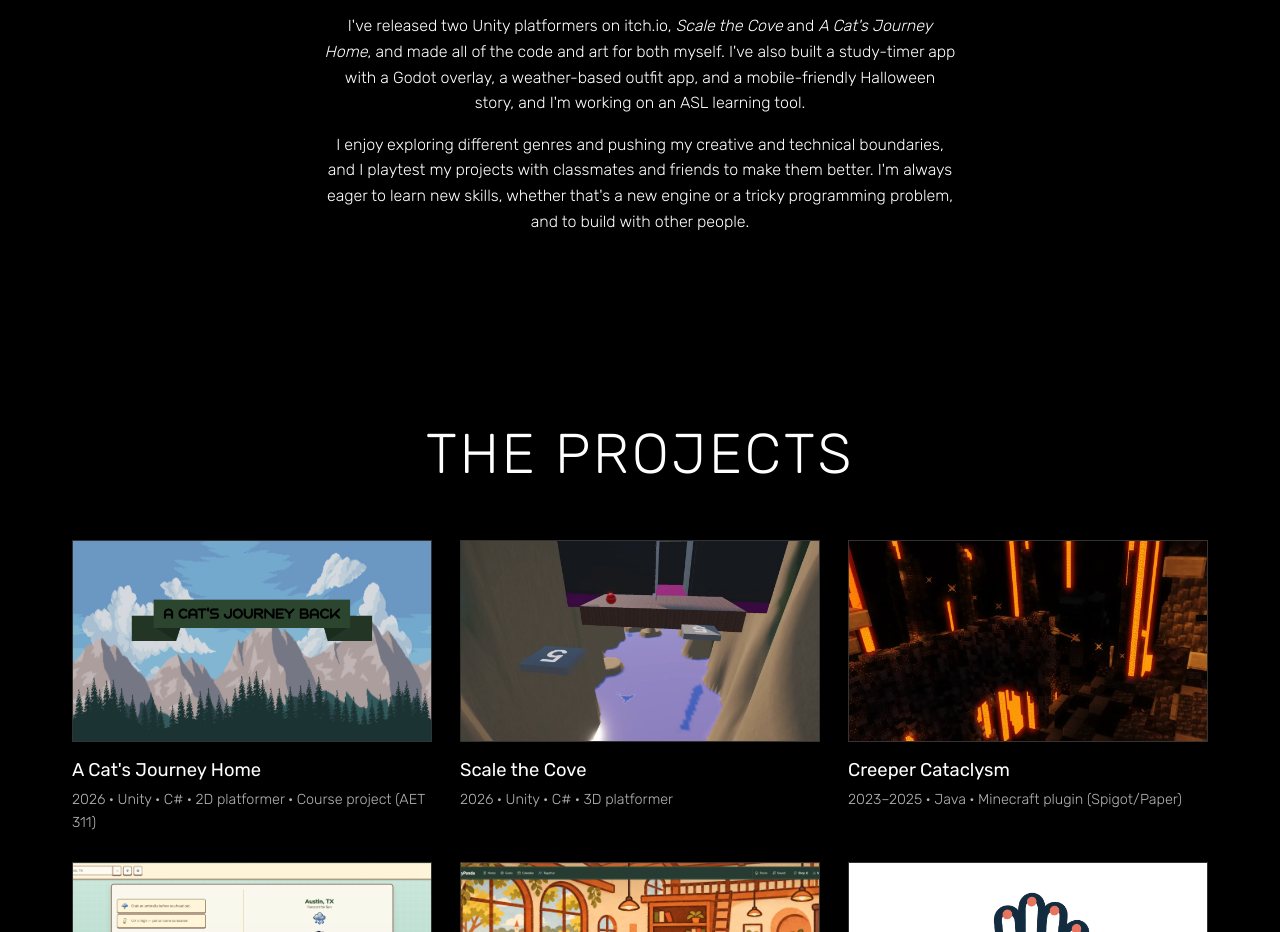
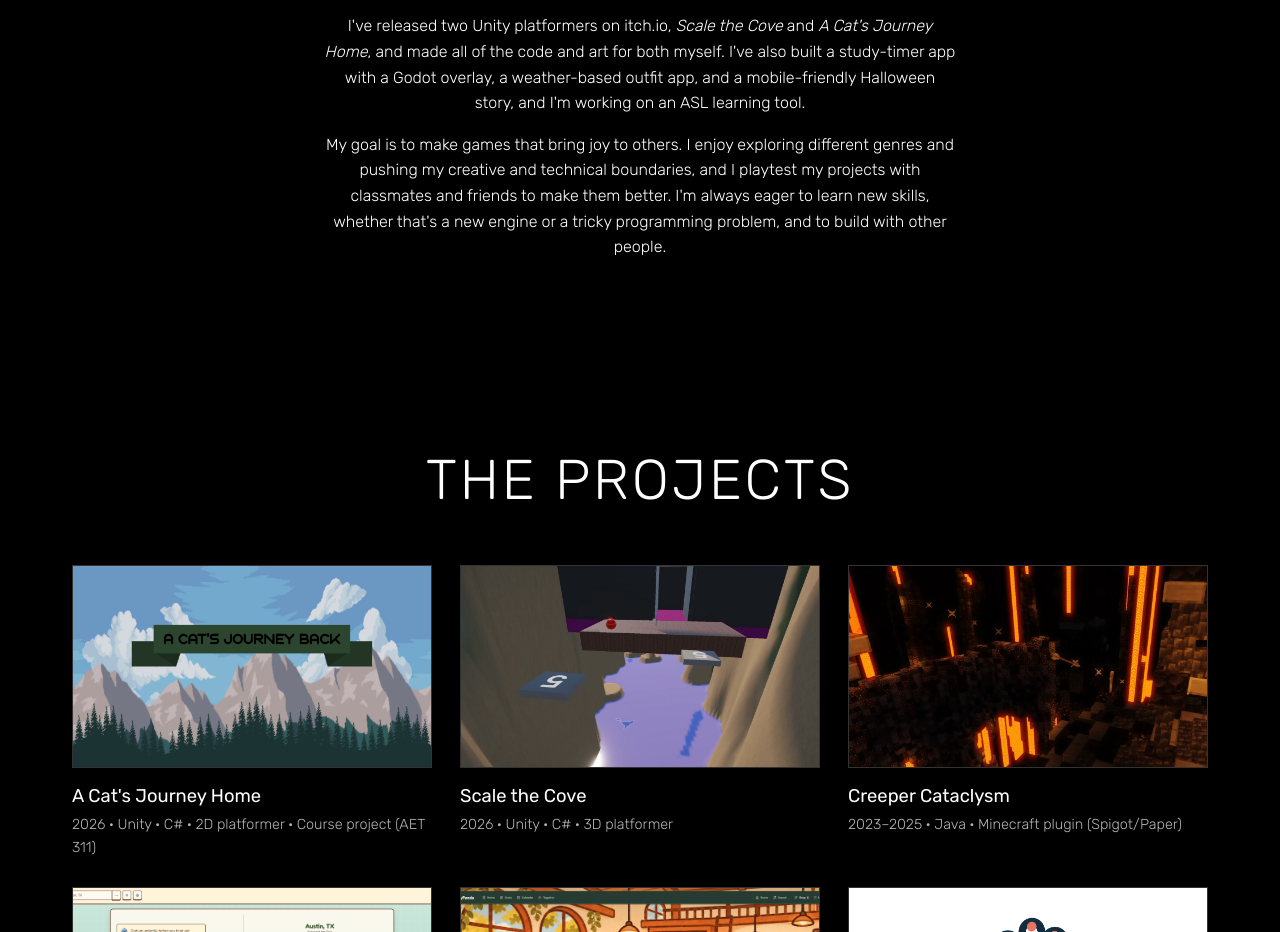
Before and after one commit to TristanTengGH2/tristantenggh2.github.io, a plain HTML site: page index.html in a window 1280 px wide. Shown: the part 1185-2117 px from the top of the page. Drawn offline with Linux system fonts and the light colour scheme.

Commit message:
Add goal statement to About
Co-Authored-By: Claude Sonnet 5.5 <noreply@anthropic.com>

```diff
--- a/index.html
+++ b/index.html
@@ -32,7 +32,7 @@
       <img class="portrait" src="assets/tristan.jpg" alt="Portrait of Tristan Teng" width="220" height="220">
       <p>I'm a game and interactive media developer studying Arts and Entertainment Technologies at the University of Texas at Austin. I'm passionate about 3D modeling, texturing and coding, and I love technical and creative experimentation. I like building things people can pick up and play right away, from platformers to web apps and interactive stories.</p>
       <p>I've released two Unity platformers on itch.io, <em>Scale the Cove</em> and <em>A Cat's Journey Home</em>, and made all of the code and art for both myself. I've also built a study-timer app with a Godot overlay, a weather-based outfit app, and a mobile-friendly Halloween story, and I'm working on an ASL learning tool.</p>
-      <p>I enjoy exploring different genres and pushing my creative and technical boundaries, and I playtest my projects with classmates and friends to make them better. I'm always eager to learn new skills, whether that's a new engine or a tricky programming problem, and to build with other people.</p>
+      <p>My goal is to make games that bring joy to others. I enjoy exploring different genres and pushing my creative and technical boundaries, and I playtest my projects with classmates and friends to make them better. I'm always eager to learn new skills, whether that's a new engine or a tricky programming problem, and to build with other people.</p>
     </section>
 
     <section id="projects">
```
